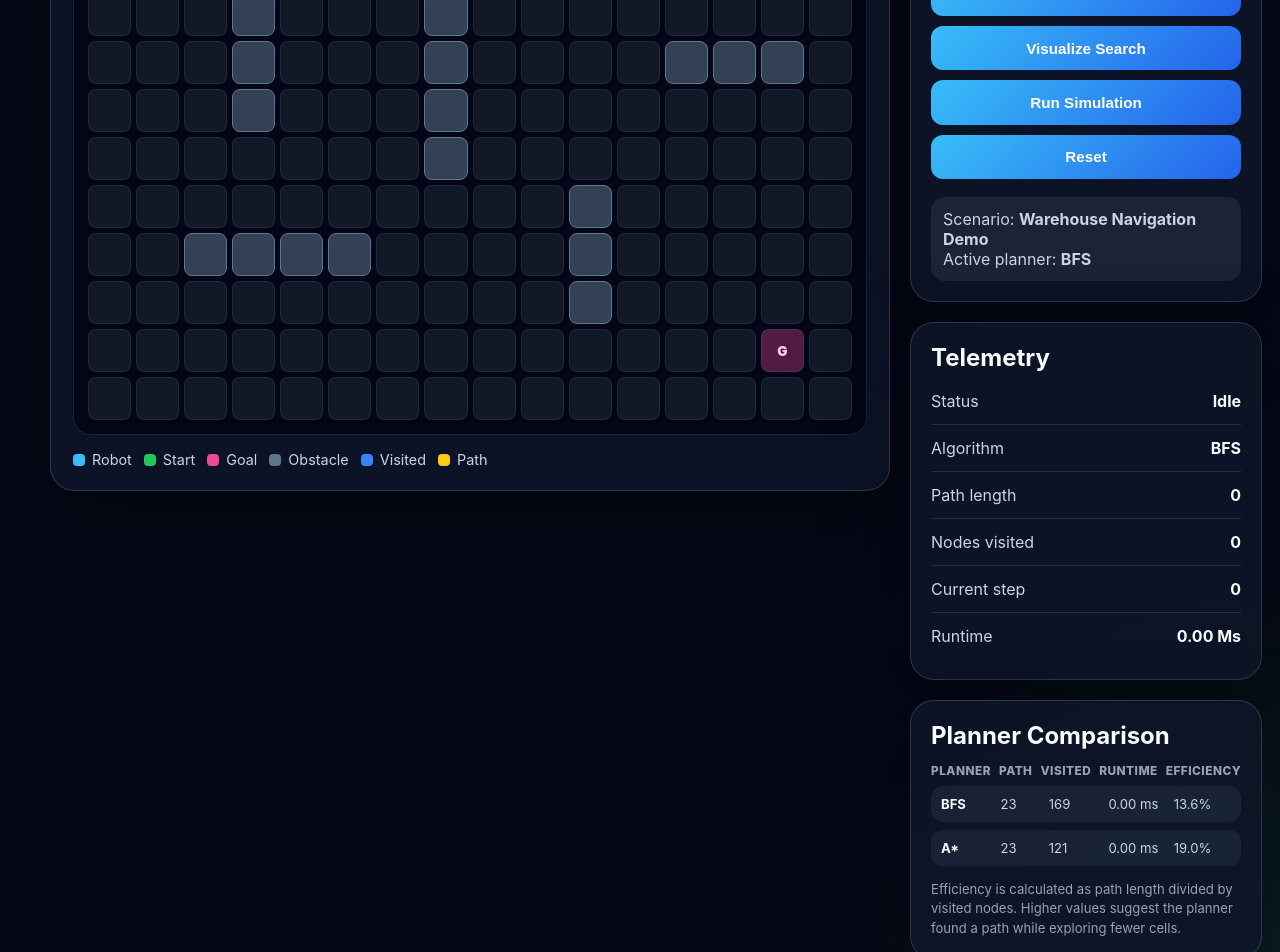
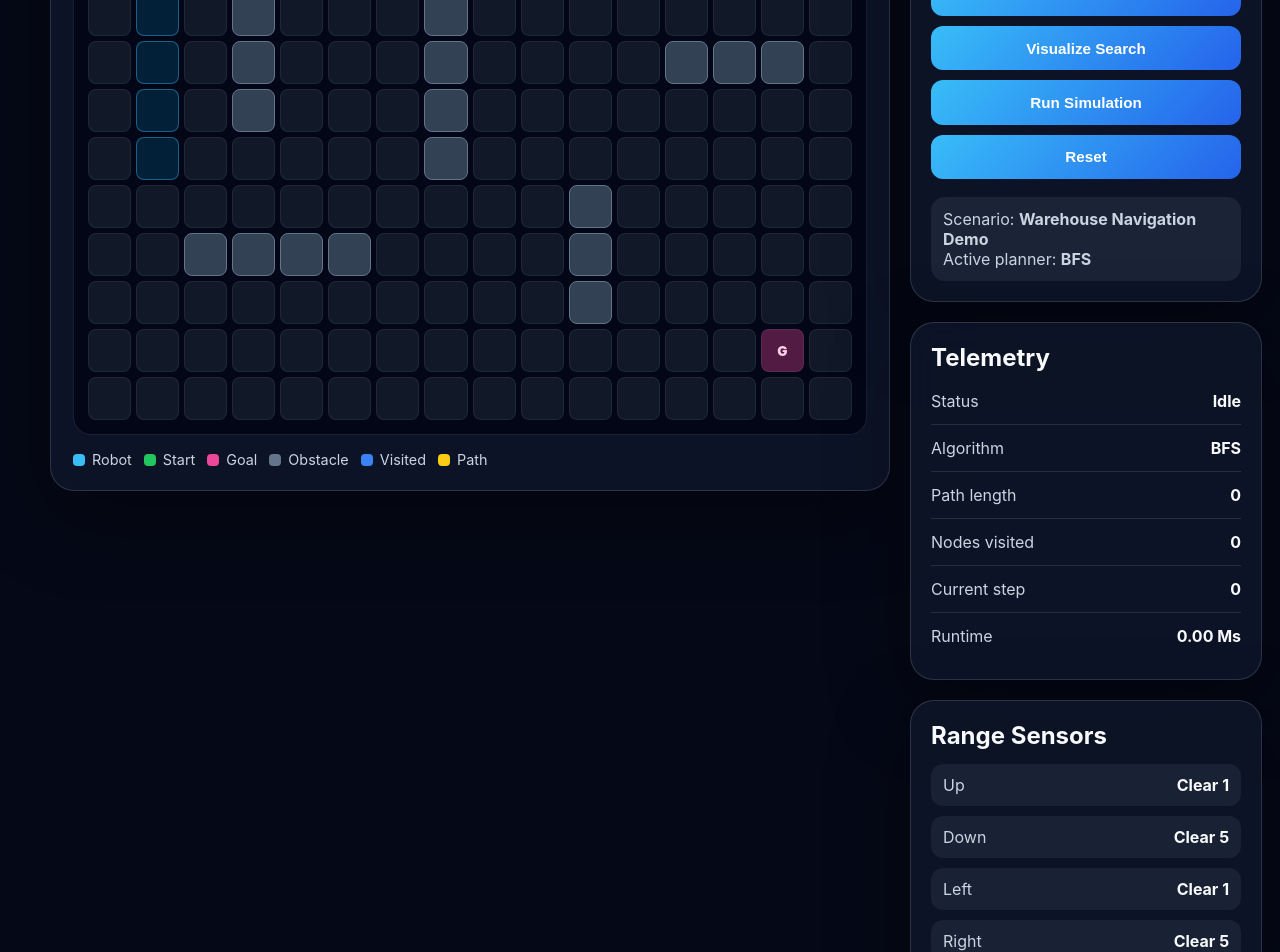
Before and after one commit to Kushrishi/autonomy-simulation-lab, a React (Vite) app: page / in a window 1280 px wide. Shown: the part 560-1512 px from the top of the page. Built offline with nearby package versions, Linux system fonts and the light colour scheme.

Commit message:
Add range sensor simulation
Add four-direction range sensor readings, sensor ray visualization, obstacle hit highlighting, and a sensor telemetry panel that updates with robot movement.

```diff
--- a/src/App.tsx
+++ b/src/App.tsx
@@ -1,8 +1,10 @@
-import { useState } from "react";
+import { useMemo, useState } from "react";
 import ControlPanel from "./components/ControlPanel";
 import MetricsPanel from "./components/MetricsPanel";
 import PlannerComparisonPanel from "./components/PlannerComparisonPanel";
+import SensorPanel from "./components/SensorPanel";
 import SimulatorGrid from "./components/SimulatorGrid";
+import { getRangeSensorReadings } from "./sensors/rangeSensor";
 import { runAstar } from "./planning/astar";
 import { runBfs } from "./planning/bfs";
 import { defaultScenario, scenarios } from "./simulation/scenarios";
@@ -46,6 +48,10 @@ function App() {
     status: "idle",
   });
 
+  const sensorReadings = useMemo(
+  () => getRangeSensorReadings(selectedScenario, robotPosition, 5),
+  [selectedScenario, robotPosition]
+);
   function runSelectedPlanner(
     scenario: Scenario = selectedScenario
   ): {
@@ -275,6 +281,7 @@ function App() {
   robotPosition={robotPosition}
   path={visiblePath}
   visited={visibleVisited}
+  sensorReadings={sensorReadings}
 />
 
           <div className="legend">
@@ -314,6 +321,9 @@ function App() {
           />
 
           <MetricsPanel metrics={metrics} />
+
+<SensorPanel readings={sensorReadings} />
+
 <PlannerComparisonPanel scenario={selectedScenario} />
         </aside>
       </section>
--- /dev/null
+++ b/src/components/SensorPanel.tsx
@@ -0,0 +1,31 @@
+import type { SensorReading } from "../simulation/types";
+
+type SensorPanelProps = {
+  readings: SensorReading[];
+};
+
+export default function SensorPanel({ readings }: SensorPanelProps) {
+  return (
+    <section className="panel">
+      <h2>Range Sensors</h2>
+
+      <div className="sensor-grid">
+        {readings.map((reading) => (
+          <div className="sensor-row" key={reading.direction}>
+            <span>{reading.direction}</span>
+            <strong>
+              {reading.detectedObstacle
+                ? `Obstacle at ${reading.distance}`
+                : `Clear ${reading.distance}`}
+            </strong>
+          </div>
+        ))}
+      </div>
+
+      <p className="panel-note">
+        Sensors scan in four directions from the robot position and report the
+        nearest obstacle within range.
+      </p>
+    </section>
+  );
+}
--- a/src/components/SimulatorGrid.tsx
+++ b/src/components/SimulatorGrid.tsx
@@ -1,10 +1,11 @@
-import type { Position, Scenario } from "../simulation/types";
+import type { Position, Scenario, SensorReading } from "../simulation/types";
 
 type SimulatorGridProps = {
   scenario: Scenario;
   robotPosition: Position;
   path: Position[];
   visited: Position[];
+  sensorReadings: SensorReading[];
 };
 
 function samePosition(a: Position, b: Position): boolean {
@@ -15,11 +16,32 @@ function containsPosition(list: Position[], position: Position): boolean {
   return list.some((item) => samePosition(item, position));
 }
 
+function isSensorCell(
+  sensorReadings: SensorReading[],
+  position: Position
+): boolean {
+  return sensorReadings.some((reading) =>
+    containsPosition(reading.cells, position)
+  );
+}
+
+function isSensorHit(
+  sensorReadings: SensorReading[],
+  position: Position
+): boolean {
+  return sensorReadings.some(
+    (reading) =>
+      reading.obstaclePosition &&
+      samePosition(reading.obstaclePosition, position)
+  );
+}
+
 export default function SimulatorGrid({
   scenario,
   robotPosition,
   path,
   visited,
+  sensorReadings,
 }: SimulatorGridProps) {
   const cells = [];
 
@@ -29,6 +51,14 @@ export default function SimulatorGrid({
 
       let className = "grid-cell";
       let label = "";
+
+      if (isSensorCell(sensorReadings, position)) {
+        className += " sensor";
+      }
+
+      if (isSensorHit(sensorReadings, position)) {
+        className += " sensor-hit";
+      }
 
       if (containsPosition(visited, position)) {
         className += " visited";
--- /dev/null
+++ b/src/sensors/rangeSensor.ts
@@ -0,0 +1,88 @@
+import type {
+  Position,
+  Scenario,
+  SensorDirection,
+  SensorReading,
+} from "../simulation/types";
+
+const directionSteps: Record<SensorDirection, Position> = {
+  Up: { row: -1, col: 0 },
+  Down: { row: 1, col: 0 },
+  Left: { row: 0, col: -1 },
+  Right: { row: 0, col: 1 },
+};
+
+function samePosition(a: Position, b: Position): boolean {
+  return a.row === b.row && a.col === b.col;
+}
+
+function isInsideGrid(position: Position, scenario: Scenario): boolean {
+  return (
+    position.row >= 0 &&
+    position.row < scenario.rows &&
+    position.col >= 0 &&
+    position.col < scenario.cols
+  );
+}
+
+function isObstacle(position: Position, scenario: Scenario): boolean {
+  return scenario.obstacles.some((obstacle) => samePosition(obstacle, position));
+}
+
+function scanDirection(
+  scenario: Scenario,
+  robotPosition: Position,
+  direction: SensorDirection,
+  maxRange: number
+): SensorReading {
+  const step = directionSteps[direction];
+  const cells: Position[] = [];
+
+  for (let distance = 1; distance <= maxRange; distance++) {
+    const nextPosition: Position = {
+      row: robotPosition.row + step.row * distance,
+      col: robotPosition.col + step.col * distance,
+    };
+
+    if (!isInsideGrid(nextPosition, scenario)) {
+      return {
+        direction,
+        distance: distance - 1,
+        detectedObstacle: false,
+        cells,
+      };
+    }
+
+    cells.push(nextPosition);
+
+    if (isObstacle(nextPosition, scenario)) {
+      return {
+        direction,
+        distance,
+        detectedObstacle: true,
+        cells,
+        obstaclePosition: nextPosition,
+      };
+    }
+  }
+
+  return {
+    direction,
+    distance: maxRange,
+    detectedObstacle: false,
+    cells,
+  };
+}
+
+export function getRangeSensorReadings(
+  scenario: Scenario,
+  robotPosition: Position,
+  maxRange = 5
+): SensorReading[] {
+  return [
+    scanDirection(scenario, robotPosition, "Up", maxRange),
+    scanDirection(scenario, robotPosition, "Down", maxRange),
+    scanDirection(scenario, robotPosition, "Left", maxRange),
+    scanDirection(scenario, robotPosition, "Right", maxRange),
+  ];
+}
--- a/src/styles/index.css
+++ b/src/styles/index.css
@@ -160,6 +160,7 @@ h1 {
   transition: background 0.2s ease, transform 0.2s ease, border-color 0.2s ease;
 }
 
+
 .grid-cell.visited {
   background: rgba(59, 130, 246, 0.2);
   border-color: rgba(96, 165, 250, 0.35);
@@ -191,6 +192,17 @@ h1 {
   border-color: rgba(186, 230, 253, 0.9);
   transform: scale(1.08);
   box-shadow: 0 0 20px rgba(56, 189, 248, 0.5);
+}
+
+.grid-cell.sensor {
+  background: rgba(14, 165, 233, 0.16);
+  border-color: rgba(56, 189, 248, 0.42);
+}
+
+.grid-cell.obstacle.sensor-hit {
+  background: rgba(239, 68, 68, 0.72);
+  border-color: rgba(252, 165, 165, 0.95);
+  box-shadow: 0 0 18px rgba(239, 68, 68, 0.45);
 }
 
 .legend {
@@ -251,6 +263,26 @@ h1 {
 .panel button {
   width: 100%;
   margin-top: 10px;
+}
+
+.sensor-grid {
+  display: grid;
+  gap: 10px;
+  margin-top: 14px;
+}
+
+.sensor-row {
+  display: flex;
+  justify-content: space-between;
+  gap: 12px;
+  padding: 11px 12px;
+  border-radius: 12px;
+  background: rgba(30, 41, 59, 0.72);
+  color: #cbd5e1;
+}
+
+.sensor-row strong {
+  color: #f8fafc;
 }
 
 .control-note {
```
Also changed, not shown: src/simulation/types.ts (+10 -0 lines). Lines whose indentation alone changed are shown as unchanged.
